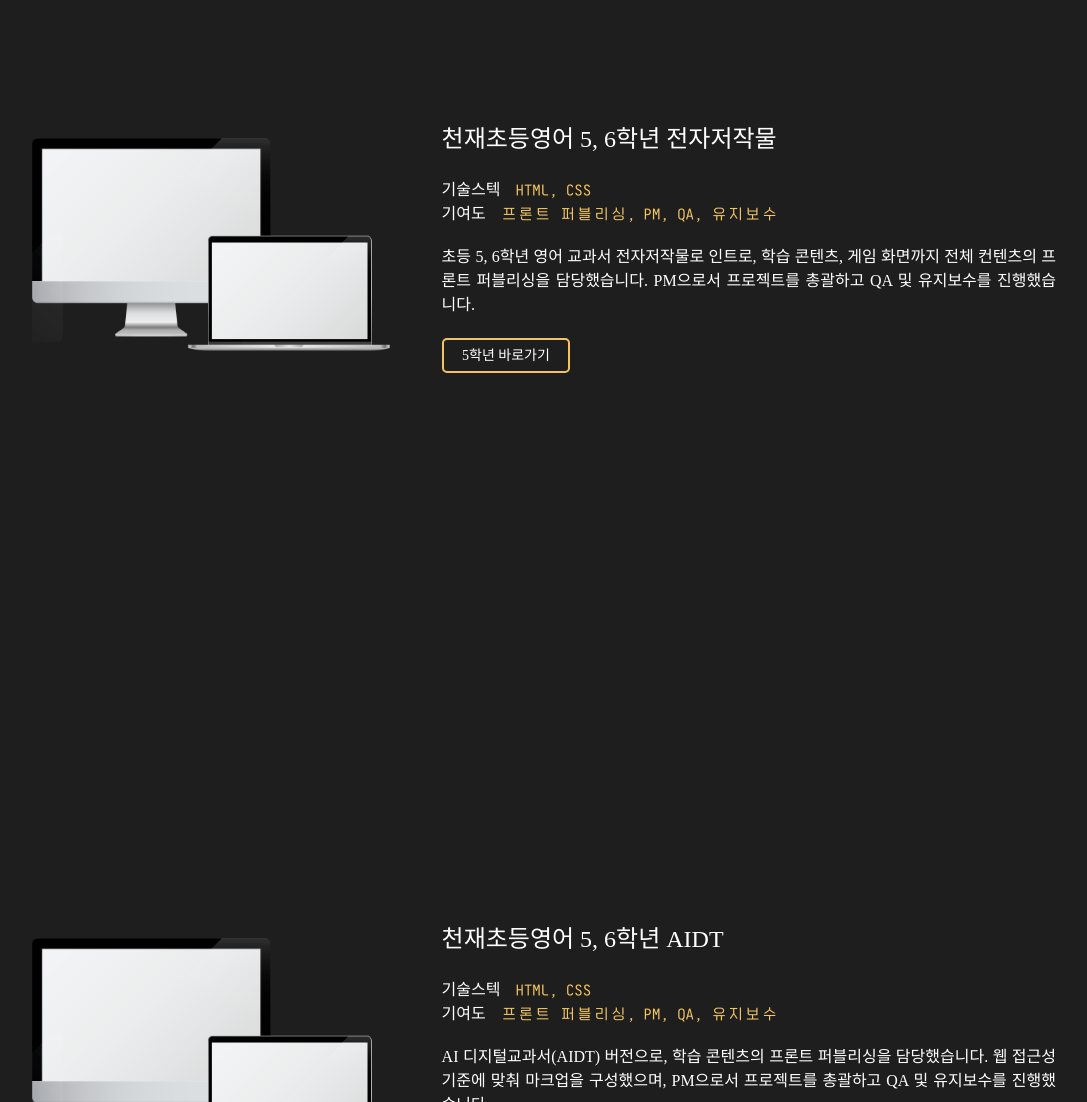
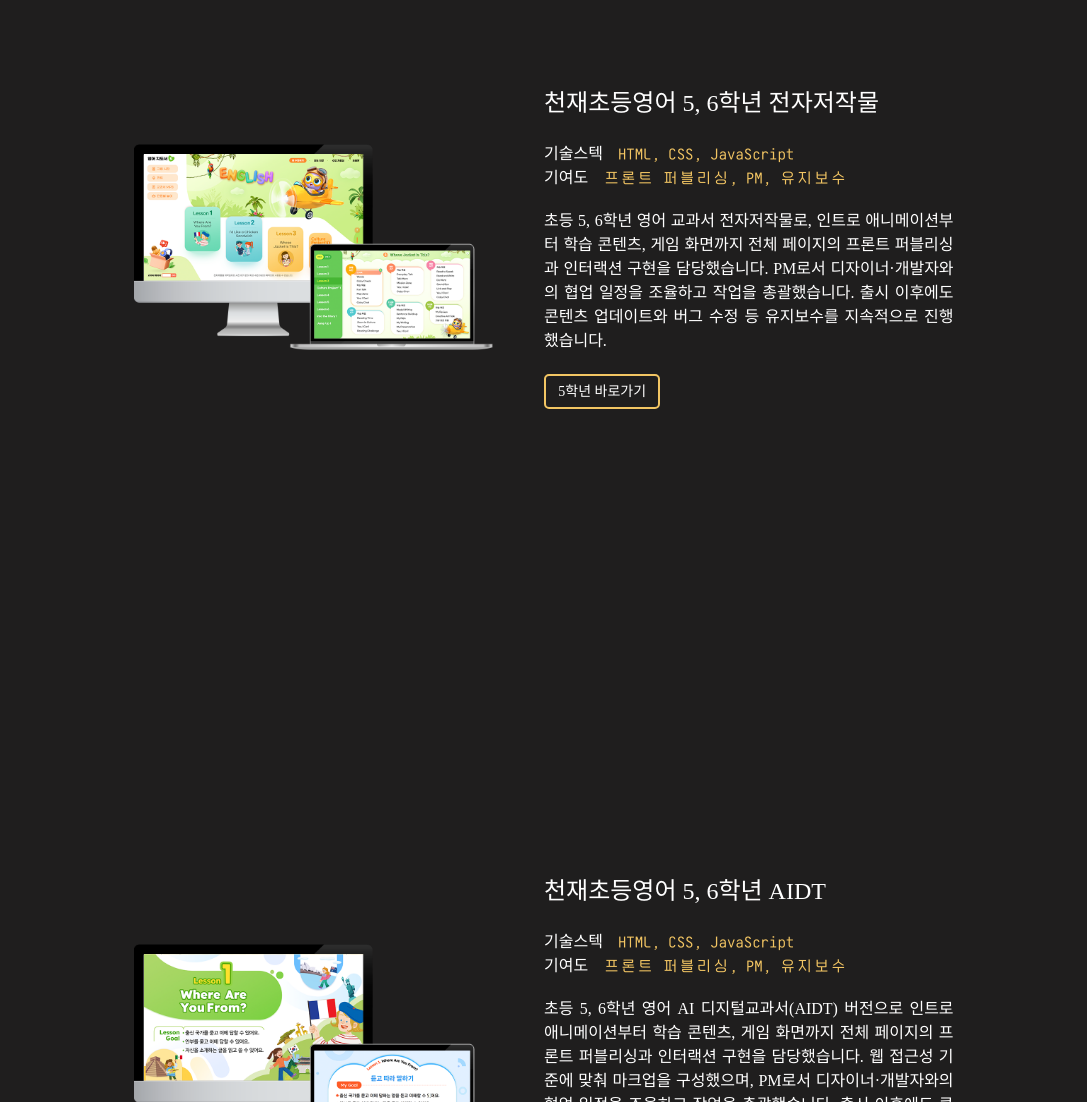
Before and after one commit to yun-hyesun/portfolio, a plain HTML site: page main/index.html in a window 1280 px wide. Shown: the part 3760-4862 px from the top of the page, without its empty margins (96-1183 px from the left). Drawn offline with Linux system fonts and the light colour scheme; a web font is replaced by a local one.

Commit message:
Update portfolio content, images, and add blinking cursor effect

```diff
--- a/main/css/style.css
+++ b/main/css/style.css
@@ -15,6 +15,9 @@
 #wrap {width: 100%; height: 100%; background-color: var(--color-bg);}
 .blind {position: absolute; width: 1px; height: 1px; margin: -1px; overflow: hidden; clip: rect(0, 0, 0, 0); white-space: nowrap;}
 section, footer {height: auto; min-height: 100vh; position: relative; padding: 10%;}
+/* scroll */
+::-webkit-scrollbar {width: 7px; background-color: var(--color-bg); border-radius: 10px;}
+::-webkit-scrollbar-thumb {background-color: #E6B64F; border-radius: 10px; cursor: pointer;}
 
 /* scroll reveal */
 .reveal {opacity: 0; transform: translateY(40px); transition: opacity .7s ease, transform .7s ease;}
@@ -64,7 +67,7 @@
 .main_title > span {display: inline-block; overflow: hidden; white-space: nowrap; vertical-align: bottom; width: 0; border-right: 3px solid transparent;}
 .main_title > span:nth-child(1) {width: 23ch; animation: typeTitle1 12s forwards;}
 .main_title > span:nth-child(2) {width: 18ch; animation: typeTitle2 12s forwards;}
-.main_title > span:nth-child(3) {width: 1ch; animation: typeTitle3 12s forwards;}
+.main_title > span:nth-child(3) {width: 1ch; animation: typeTitle3 12s forwards, cursorBlink 1s infinite 12s;}
 
 @keyframes typeTitle1 {
   0% {width: 0; border-color: transparent; animation-timing-function: steps(1, end);}
@@ -85,6 +88,10 @@
   45% {width: 0; border-color: #fff; animation-timing-function: steps(2, end);}
   48.33% {width: 1ch; border-color: #fff;}
   100% {width: 1ch; border-color: #fff;}
+}
+@keyframes cursorBlink {
+  0%, 50% {border-color: #fff;}
+  50.01%, 100% {border-color: transparent;}
 }
 .main > [class*="main_bg"] {font-size: 14px; white-space: nowrap;}
 .main_bg_left {position: fixed; display: flex; flex-direction: column; top: 0; left: 0; color: #646464; padding: 0px 20px;}
@@ -149,7 +156,7 @@
 
 /* skills */
 .skills {display: flex; justify-content: center; align-items: center;}
-.skills_cont {display: flex; flex-wrap: wrap; justify-content: center; gap: 7em 5em;}
+.skills_cont {display: grid; grid-template-columns: repeat(4, 1fr); gap: 7em 5em;}
 .skills_cont_list {width: 220px; display: flex; flex-direction: column; align-items: center; gap: 3em;}
 .skills_cont_list > img {width: 90px;}
 .skills_cont_list > p {font-family: var(--font-main); color: #fff; font-size: 18px; text-align: center; word-break: keep-all;}
@@ -162,7 +169,7 @@
 .portfolio_cont_list:nth-child(3) {z-index: 3;}
 .portfolio_cont_list:nth-child(4) {z-index: 4;}
 .portfolio_cont_list_img {width: 35%;}
-.portfolio_cont_list_txt {max-width: 60%;}
+.portfolio_cont_list_txt {max-width: 40%;}
 .portfolio_cont_list_txt > h3 {font-size: 24px; margin-bottom: 1em; font-weight: normal;}
 .portfolio_cont_list_txt .txt_top {margin-bottom: 1em;}
 .portfolio_cont_list_txt .txt_top_row {display: flex; }
@@ -179,6 +186,9 @@
 .contact_cont_list > dd {font-family: var(--font-point); color: #e6b64f; font-size: 18px; padding: 2%; white-space: nowrap;}
 
 /**************************** 반응형 ****************************/
+@media (max-width: 1440px) {
+  .skills_cont {display: flex; flex-wrap: wrap; justify-content: center;}
+}
 
 @media (max-width: 1251px) {
   .about_cont_list_1 {order: 0; margin-bottom: 10%;}
--- a/main/index.html
+++ b/main/index.html
@@ -4,6 +4,7 @@
   <meta charset="UTF-8">
   <meta name="viewport" content="width=device-width, initial-scale=1.0">
   <link rel="stylesheet" href="css/style.css">
+  <link rel="icon" href="images/favicon.png" type="image/png">
   <title>hyeseon portfolio</title>
 </head>
 <body>
@@ -183,42 +184,42 @@
         <ul class="portfolio_cont">
           <li class="portfolio_cont_list">
             <div class="portfolio_cont_list_img">
-              <img src="images/img_portfolio_1.png" alt="천재초등영어 5, 6학년 전자저작물 스크린샷">
+              <img src="images/port_img_56_dvd.png" alt="천재초등영어 5, 6학년 전자저작물 스크린샷">
             </div>
             <div class="portfolio_cont_list_txt">
               <h3>천재초등영어 5, 6학년 전자저작물</h3>
               <dl class="txt_top">
                 <div class="txt_top_row">
                   <dt class="txt_top_tit">기술스텍</dt>
-                  <dd>HTML, CSS</dd>
+                  <dd>HTML, CSS, JavaScript</dd>
                 </div>
                 <div class="txt_top_row">
                   <dt class="txt_top_tit">기여도</dt>
-                  <dd>프론트 퍼블리싱, PM, QA, 유지보수</dd>
+                  <dd>프론트 퍼블리싱, PM, 유지보수</dd>
                 </div>
               </dl>
-              <p>초등 5, 6학년 영어 교과서 전자저작물로 인트로, 학습 콘텐츠, 게임 화면까지 전체 컨텐츠의 프론트 퍼블리싱을 담당했습니다. PM으로서 프로젝트를 총괄하고 QA 및 유지보수를 진행했습니다.</p>
+              <p>초등 5, 6학년 영어 교과서 전자저작물로, 인트로 애니메이션부터 학습 콘텐츠, 게임 화면까지 전체 페이지의 프론트 퍼블리싱과 인터랙션 구현을 담당했습니다. PM로서 디자이너·개발자와의 협업 일정을 조율하고 작업을 총괄했습니다. 출시 이후에도 콘텐츠 업데이트와 버그 수정 등 유지보수를 지속적으로 진행했습니다.</p>
 
               <a class="button_portfolio" href="https://cdata2.tsherpa.co.kr/ebook/tsherpa/22/22ebook_E/TB2022TC1EE_50E/resource/include/main/index.html" target="__blank" aria-label="천재초등영어 5학년 전자저작물 바로가기">5학년 바로가기</a>
             </div>
           </li>
           <li class="portfolio_cont_list">
             <div class="portfolio_cont_list_img">
-              <img src="images/img_portfolio_1.png" alt="천재초등영어 5, 6학년 AIDT 스크린샷">
+              <img src="images/port_img_56_dt.png" alt="천재초등영어 5, 6학년 AIDT 스크린샷">
             </div>
             <div class="portfolio_cont_list_txt">
               <h3>천재초등영어 5, 6학년 AIDT</h3>
               <dl class="txt_top">
                 <div class="txt_top_row">
                   <dt class="txt_top_tit">기술스텍</dt>
-                  <dd>HTML, CSS</dd>
+                  <dd>HTML, CSS, JavaScript</dd>
                 </div>
                 <div class="txt_top_row">
                   <dt class="txt_top_tit">기여도</dt>
-                  <dd>프론트 퍼블리싱, PM, QA, 유지보수</dd>
+                  <dd>프론트 퍼블리싱, PM, 유지보수</dd>
                 </div>
               </dl>
-              <p>AI 디지털교과서(AIDT) 버전으로, 학습 콘텐츠의 프론트 퍼블리싱을 담당했습니다. 웹 접근성 기준에 맞춰 마크업을 구성했으며, PM으로서 프로젝트를 총괄하고 QA 및 유지보수를 진행했습니다.</p>
+              <p>초등 5, 6학년 영어 AI 디지털교과서(AIDT) 버전으로 인트로 애니메이션부터 학습 콘텐츠, 게임 화면까지 전체 페이지의 프론트 퍼블리싱과 인터랙션 구현을 담당했습니다. 웹 접근성 기준에 맞춰 마크업을 구성했으며, PM로서 디자이너·개발자와의 협업 일정을 조율하고 작업을 총괄했습니다. 출시 이후에도 콘텐츠 업데이트와 버그 수정 등 유지보수를 지속적으로 진행했습니다.</p>
 
               <a class="button_portfolio" href="https://support.aitextbook.co.kr/gallery/book/41?author=3&year=2025&level=ele&grade=5" arget="__blank" aria-label="천재초등영어 5, 6학년 AIDT 바로가기">바로가기</a>
             </div>
@@ -226,21 +227,21 @@
 
           <li class="portfolio_cont_list">
             <div class="portfolio_cont_list_img">
-              <img src="images/img_portfolio_1.png" alt="천재초등영어 3, 4학년 전자저작물 스크린샷">
+              <img src="images/port_img_34_dvd.png" alt="천재초등영어 3, 4학년 전자저작물 스크린샷">
             </div>
             <div class="portfolio_cont_list_txt">
               <h3>천재초등영어 3, 4학년 전자저작물</h3>
               <dl class="txt_top">
                 <div class="txt_top_row">
                   <dt class="txt_top_tit">기술스텍</dt>
-                  <dd>HTML, CSS</dd>
+                  <dd>HTML, CSS, JavaScript</dd>
                 </div>
                 <div class="txt_top_row">
                   <dt class="txt_top_tit">기여도</dt>
-                  <dd>프론트 퍼블리싱, PL, QA, 유지보수</dd>
+                  <dd>프론트 퍼블리싱, PL, 유지보수</dd>
                 </div>
               </dl>
-              <p>초등 3, 4학년 영어 교과서 전자저작물로 인트로, 학습 콘텐츠, 게임 화면까지 전체 컨텐츠의 프론트 퍼블리싱을 담당했습니다. PL로서 작업 일정과 QA를 관리했으며, 출시 후 유지보수까지 진행했습니다.</p>
+              <p>초등 3, 4학년 영어 교과서 전자저작물로, 인트로 애니메이션부터 학습 콘텐츠, 게임 화면까지 전체 페이지의 프론트 퍼블리싱과 인터랙션 구현을 담당했습니다. PL로서 디자이너·개발자와의 협업 일정을 조율하고 작업을 총괄했습니다. 출시 이후에도 콘텐츠 업데이트와 버그 수정 등 유지보수를 지속적으로 진행했습니다.</p>
 
               <a class="button_portfolio" href="https://cdata2.tsherpa.co.kr/ebook/tsherpa/22/22ebook_E/TB2022TC1EE_30E_S/resource/include/main/index.html" target="_blank" aria-label="천재초등영어 3학년 전자저작물 바로가기">3학년 바로가기</a>
               <a class="button_portfolio" href="https://cdata2.tsherpa.co.kr/ebook/tsherpa/22/22ebook_E/TB2022TC1EE_40E_S/resource/include/main/index.html" target="_blank" aria-label="천재초등영어 4학년 전자저작물 바로가기">4학년 바로가기</a>
@@ -249,21 +250,21 @@
 
           <li class="portfolio_cont_list">
             <div class="portfolio_cont_list_img">
-              <img src="images/img_portfolio_1.png" alt="천재초등영어 3, 4학년 AIDT 스크린샷">
+              <img src="images/port_img_34_dt.png" alt="천재초등영어 3, 4학년 AIDT 스크린샷">
             </div>
             <div class="portfolio_cont_list_txt">
               <h3>천재초등영어 3, 4학년 AIDT</h3>
               <dl class="txt_top">
                 <div class="txt_top_row">
                   <dt class="txt_top_tit">기술스텍</dt>
-                  <dd>HTML, CSS</dd>
+                  <dd>HTML, CSS, JavaScript</dd>
                 </div>
                 <div class="txt_top_row">
                   <dt class="txt_top_tit">기여도</dt>
-                  <dd>프론트 퍼블리싱, PL, QA, 유지보수</dd>
+                  <dd>프론트 퍼블리싱, PL, 유지보수</dd>
                 </div>
               </dl>
-              <p>초등 3, 4학년 AI 디지털교과서로, 학습 콘텐츠의 프론트 퍼블리싱을 담당했습니다. PL로서 작업 일정과 QA를 관리했으며, 출시 후 유지보수까지 진행했습니다.</p>
+              <p>초등 5, 6학년 영어 AI 디지털교과서(AIDT) 버전으로 인트로 애니메이션부터 학습 콘텐츠, 게임 화면까지 전체 페이지의 프론트 퍼블리싱과 인터랙션 구현을 담당했습니다. 웹 접근성 기준에 맞춰 마크업을 구성했으며, PL로서 디자이너·개발자와의 협업 일정을 조율하고 작업을 총괄했습니다. 출시 이후에도 콘텐츠 업데이트와 버그 수정 등 유지보수를 지속적으로 진행했습니다.</p>
 
               <a class="button_portfolio" href="https://support.aitextbook.co.kr/gallery/book/11?author=3&year=2024&level=ele&grade=3" target="_blank" aria-label="천재초등영어 3, 4학년 AIDT 바로가기">바로가기</a>
             </div>
```
Also changed, not shown: main/images/favicon.png (added), main/images/img_portfolio_1.png (deleted), main/images/imgi_12_mockup_011.png (deleted), main/images/imgi_13_mockup_02.png (deleted), main/images/imgi_14_mockup_03.png (deleted), main/images/imgi_15_mockup_04.png (deleted), main/images/imgi_16_mockup_05.png (deleted), main/images/imgi_17_mockup_06.png (deleted), main/images/port_img_34_dt.png (added), main/images/port_img_34_dvd.png (added), main/images/port_img_56_dt.png (added), main/images/port_img_56_dvd.png (added).
